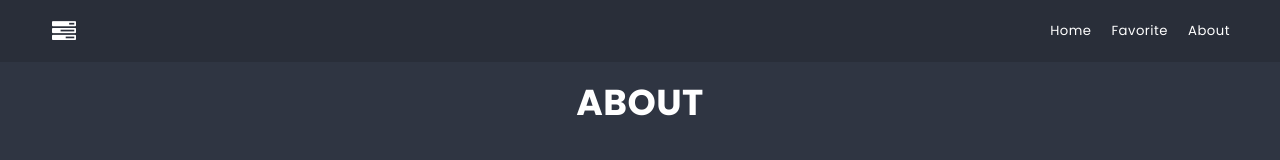
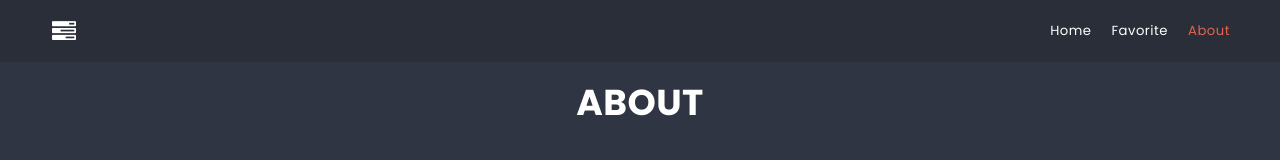
Before and after one commit to Cypeace84/react-1-project, a React (Create React App) app: page /about in a window 1280 px wide. Shown: the top 160 px of the page. Built offline with nearby package versions, Linux system fonts and the light colour scheme.

Commit message:
replace tag container by div class nav__wrapper in NavBar

```diff
--- a/src/components/NavBar/NavBar.js
+++ b/src/components/NavBar/NavBar.js
@@ -1,11 +1,13 @@
 import Container from '../Container/Container';
 import styles from './NavBar.module.scss';
+import { Link, NavLink } from 'react-router-dom';
 
 const NavBar = (props) => {
   return (
     <nav className={styles.nav}>
-      <Container className={styles.margin}>
-        <container className={styles.container}>
+      <Container>
+        {/* className={styles.margin} */}
+        <div className={styles.nav__wrapper}>
           <div>
             <a href='/'>
               <span className={styles.icon + ' fa fa-tasks'}></span>
@@ -13,16 +15,37 @@
           </div>
           <ul>
             <li>
-              <a href='/'>Home</a>
+              <NavLink
+                className={({ isActive }) =>
+                  isActive ? styles.linkActive : undefined
+                }
+                to='/'
+              >
+                Home
+              </NavLink>
             </li>
             <li>
-              <a href='/favorite'>Favorite</a>
+              <NavLink
+                className={({ isActive }) =>
+                  isActive ? styles.linkActive : undefined
+                }
+                to='/favorite'
+              >
+                Favorite
+              </NavLink>
             </li>
             <li>
-              <a href='about'>About</a>
+              <NavLink
+                className={({ isActive }) =>
+                  isActive ? styles.linkActive : undefined
+                }
+                to='about'
+              >
+                About
+              </NavLink>
             </li>
           </ul>
-        </container>
+        </div>
       </Container>
     </nav>
   );
--- a/src/components/NavBar/NavBar.module.scss
+++ b/src/components/NavBar/NavBar.module.scss
@@ -16,7 +16,7 @@
   margin: 0;
 }
 
-.container {
+.nav__wrapper {
   display: flex;
   justify-content: space-between;
   align-items: center;
@@ -49,3 +49,7 @@
 a:hover {
   color: darken($color-light, 20%);
 }
+
+.linkActive {
+  color: $color-warning;
+}
```
